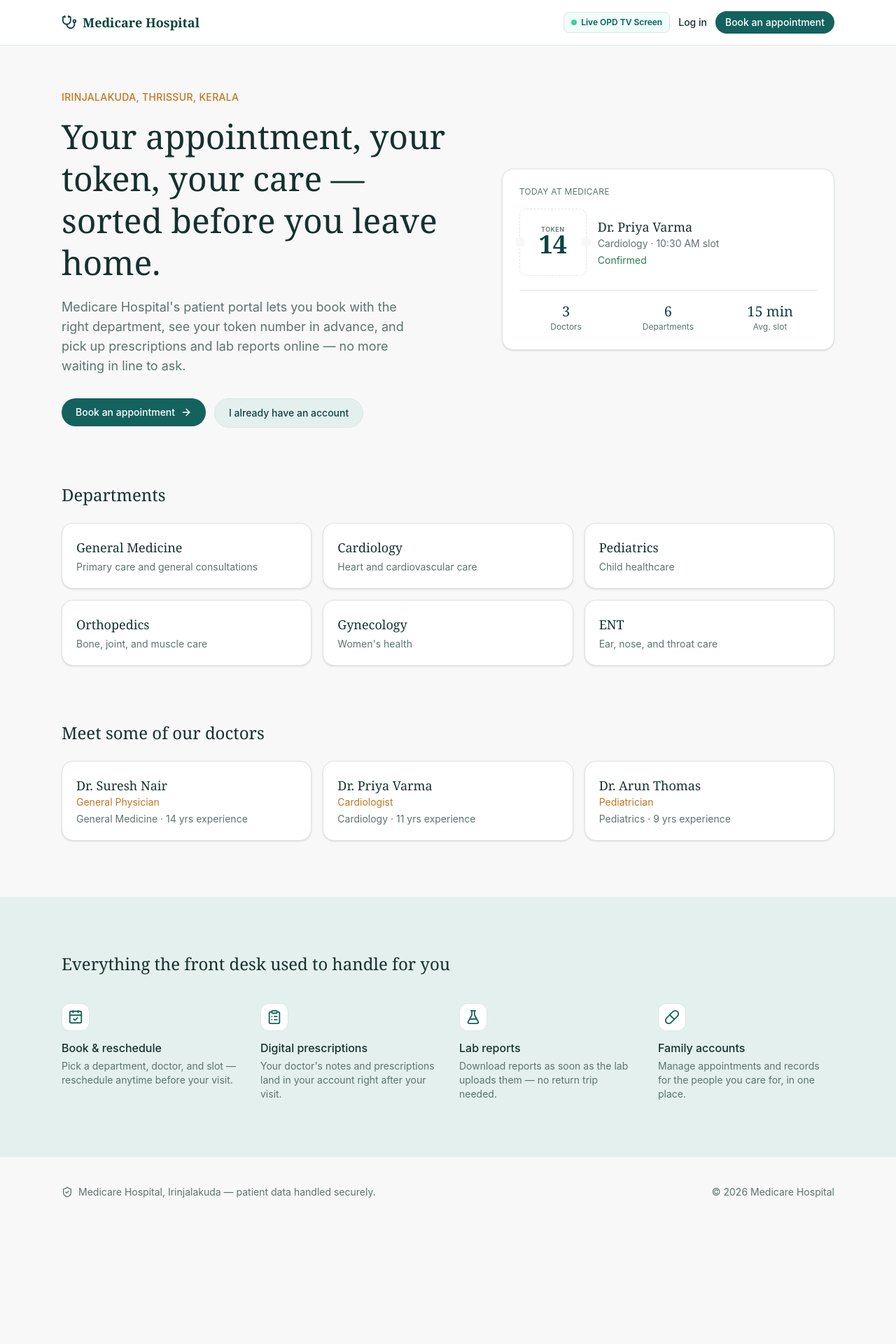
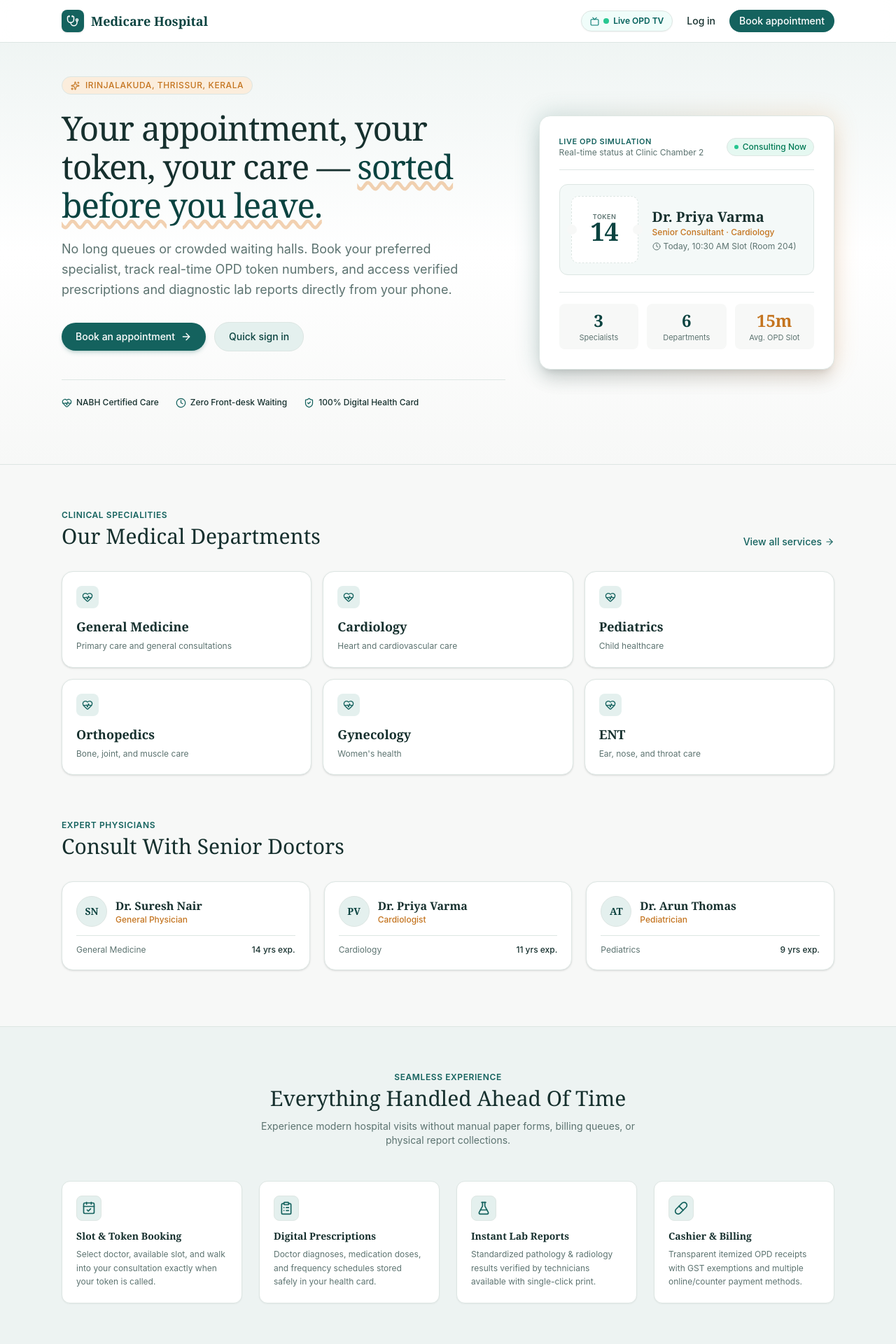
Before and after one commit to Imperfect-spiker28/medicare-hms, a Next.js app: page / in a window 1280 px wide. Shown: the top 1920 px of the page at 70% size. Before the commit the page ends 1753 px from the top, so only its background shows below. Built offline with nearby package versions, Linux system fonts and the light colour scheme; no server answers.

Commit message:
feat(ui): fix receipt print layout formatting and modernize landing/dashboard presentation

```diff
--- a/app/globals.css
+++ b/app/globals.css
@@ -95,3 +95,43 @@ h1, h2, h3, .font-display {
 }
 .token-badge::before { left: -7px; }
 .token-badge::after { right: -7px; }
+
+/* Print Stylesheet -- Clean, full-bleed printing for receipts & reports */
+@media print {
+  @page {
+    margin: 12mm;
+    size: auto;
+  }
+
+  body {
+    background: #ffffff !important;
+    color: #000000 !important;
+  }
+
+  /* Hide everything on background when print modal is open */
+  body > *:not(.print-container) {
+    visibility: hidden;
+  }
+
+  .print\:hidden {
+    display: none !important;
+  }
+
+  .print-page-clean {
+    position: fixed !important;
+    left: 0 !important;
+    top: 0 !important;
+    width: 100% !important;
+    height: auto !important;
+    margin: 0 !important;
+    padding: 0 !important;
+    border: none !important;
+    box-shadow: none !important;
+    background: #ffffff !important;
+    visibility: visible !important;
+  }
+
+  .print-page-clean * {
+    visibility: visible !important;
+  }
+}
--- a/app/page.tsx
+++ b/app/page.tsx
@@ -9,6 +9,10 @@ import {
   Pill,
   ShieldCheck,
   ArrowRight,
+  Clock,
+  Sparkles,
+  HeartPulse,
+  Tv,
 } from "lucide-react";
 
 const ROLE_HOME: Record<string, string> = {
@@ -58,32 +62,38 @@ export default async function HomePage() {
   const previewDoctors = doctors.slice(0, 3);
 
   return (
-    <div className="flex-1">
+    <div className="flex-1 bg-background text-foreground selection:bg-primary/20">
       {/* Top bar */}
-      <header className="border-b border-border bg-surface">
-        <div className="max-w-6xl mx-auto px-6 py-4 flex items-center justify-between">
-          <div className="flex items-center gap-2 font-display font-semibold text-lg text-primary-dark">
-            <Stethoscope size={22} />
-            Medicare Hospital
+      <header className="sticky top-0 z-40 border-b border-border bg-surface/90 backdrop-blur-md">
+        <div className="max-w-6xl mx-auto px-6 py-3.5 flex items-center justify-between">
+          <div className="flex items-center gap-2.5 font-display font-semibold text-lg text-primary-dark">
+            <div className="w-8 h-8 rounded-lg bg-primary text-white flex items-center justify-center shadow-sm">
+              <Stethoscope size={18} />
             </div>
+            <span>Medicare Hospital</span>
+          </div>
+
           <div className="flex items-center gap-3">
             <Link
               href="/display"
-              className="text-xs font-semibold px-2.5 py-1.5 rounded-lg border border-teal-200 text-teal-800 bg-teal-50 hover:bg-teal-100 transition-colors flex items-center gap-1.5"
+              className="text-xs font-semibold px-3 py-1.5 rounded-full border border-teal-200 text-teal-800 bg-teal-50 hover:bg-teal-100 transition-colors flex items-center gap-1.5 shadow-xs"
             >
-              <span className="w-2 h-2 rounded-full bg-emerald-500 animate-pulse" /> Live OPD TV Screen
+              <Tv size={13} className="text-teal-700" />
+              <span className="w-2 h-2 rounded-full bg-emerald-500 animate-pulse" />
+              Live OPD TV
             </Link>
+
             {homeHref ? (
               <Link href={homeHref}>
-                <Button size="sm">Go to dashboard</Button>
+                <Button size="sm" className="shadow-xs">Dashboard <ArrowRight size={14} /></Button>
               </Link>
             ) : (
               <>
-                <Link href="/login" className="text-sm font-medium text-foreground hover:text-primary">
+                <Link href="/login" className="text-sm font-medium text-foreground hover:text-primary px-2 py-1">
                   Log in
                 </Link>
                 <Link href="/register">
-                  <Button size="sm">Book an appointment</Button>
+                  <Button size="sm">Book appointment</Button>
                 </Link>
               </>
             )}
@@ -91,106 +101,188 @@ export default async function HomePage() {
         </div>
       </header>
 
-      {/* Hero */}
-      <section className="max-w-6xl mx-auto px-6 pt-16 pb-20 grid md:grid-cols-[1.1fr_0.9fr] gap-12 items-center">
+      {/* Hero Section */}
+      <section className="relative overflow-hidden pt-12 pb-20 border-b border-border/60 bg-gradient-to-b from-primary-tint/40 via-surface to-background">
+        <div className="max-w-6xl mx-auto px-6 grid md:grid-cols-[1.2fr_0.8fr] gap-12 items-center">
           <div>
-          <p className="text-sm font-medium text-accent-dark tracking-wide uppercase mb-4">
-            Irinjalakuda, Thrissur, Kerala
+            <div className="inline-flex items-center gap-2 px-3 py-1 rounded-full bg-accent-tint border border-accent/20 text-accent-dark text-xs font-medium uppercase tracking-wider mb-5">
+              <Sparkles size={13} /> Irinjalakuda, Thrissur, Kerala
+            </div>
+
+            <h1 className="font-display text-4xl sm:text-5xl leading-[1.15] text-foreground mb-5 font-normal tracking-tight">
+              Your appointment, your token, your care —{" "}
+              <span className="text-primary-dark font-medium underline decoration-accent/40 decoration-wavy">sorted before you leave.</span>
+            </h1>
+
+            <p className="text-muted text-base sm:text-lg mb-8 max-w-xl leading-relaxed">
+              No long queues or crowded waiting halls. Book your preferred specialist, track real-time OPD token numbers, and access verified prescriptions and diagnostic lab reports directly from your phone.
             </p>
-          <h1 className="font-display text-4xl md:text-5xl leading-tight text-foreground mb-5">
-            Your appointment, your token, your care — sorted before you leave home.
-          </h1>
-          <p className="text-muted text-lg mb-8 max-w-lg">
-            Medicare Hospital&apos;s patient portal lets you book with the right
-            department, see your token number in advance, and pick up prescriptions
-            and lab reports online — no more waiting in line to ask.
-          </p>
-          <div className="flex flex-wrap gap-3">
+
+            <div className="flex flex-wrap items-center gap-3 mb-10">
               <Link href="/register">
-              <Button>
+                <Button size="md" className="shadow-md shadow-primary/20">
                   Book an appointment <ArrowRight size={16} />
                 </Button>
               </Link>
               <Link href="/login">
-              <Button variant="secondary">I already have an account</Button>
+                <Button variant="secondary" size="md">Quick sign in</Button>
               </Link>
+            </div>
+
+            {/* Trust Badges */}
+            <div className="flex flex-wrap items-center gap-6 pt-6 border-t border-border/80 text-xs text-muted">
+              <div className="flex items-center gap-1.5 font-medium text-foreground">
+                <HeartPulse size={15} className="text-primary" /> NABH Certified Care
+              </div>
+              <div className="flex items-center gap-1.5 font-medium text-foreground">
+                <Clock size={15} className="text-primary" /> Zero Front-desk Waiting
+              </div>
+              <div className="flex items-center gap-1.5 font-medium text-foreground">
+                <ShieldCheck size={15} className="text-primary" /> 100% Digital Health Card
+              </div>
             </div>
           </div>
 
-        <Card className="p-6">
-          <p className="text-xs uppercase tracking-wide text-muted mb-4">Today at Medicare</p>
-          <div className="flex items-center gap-4 mb-5">
+          {/* Interactive Live OPD Hero Card */}
+          <div className="relative">
+            <div className="absolute -inset-1 bg-gradient-to-r from-primary to-accent rounded-3xl blur-lg opacity-20"></div>
+            <Card className="relative p-6 sm:p-7 shadow-xl border-border bg-surface">
+              <div className="flex items-center justify-between pb-4 mb-5 border-b border-border">
+                <div>
+                  <p className="text-[11px] uppercase tracking-wider font-semibold text-primary">Live OPD Simulation</p>
+                  <p className="text-xs text-muted">Real-time status at Clinic Chamber 2</p>
+                </div>
+                <span className="inline-flex items-center gap-1.5 px-2.5 py-1 rounded-full text-xs font-medium bg-emerald-500/10 text-emerald-700 border border-emerald-500/20">
+                  <span className="w-1.5 h-1.5 rounded-full bg-emerald-500 animate-pulse" /> Consulting Now
+                </span>
+              </div>
+
+              <div className="flex items-center gap-5 mb-6 bg-primary-tint/40 p-4 rounded-xl border border-primary/10">
                 <TokenBadge number={14} size="lg" />
-            <div>
-              <p className="font-display text-lg text-foreground">Dr. Priya Varma</p>
-              <p className="text-sm text-muted">Cardiology &middot; 10:30 AM slot</p>
-              <p className="text-sm text-success mt-1">Confirmed</p>
+                <div className="min-w-0">
+                  <p className="font-display text-xl font-semibold text-foreground">Dr. Priya Varma</p>
+                  <p className="text-xs font-medium text-accent-dark">Senior Consultant &middot; Cardiology</p>
+                  <p className="text-xs text-muted mt-1 flex items-center gap-1">
+                    <Clock size={12} /> Today, 10:30 AM Slot (Room 204)
+                  </p>
                 </div>
               </div>
-          <div className="border-t border-border pt-4 grid grid-cols-3 gap-3 text-center">
-            <div>
-              <p className="font-display text-xl text-primary-dark">{doctors.length}</p>
-              <p className="text-xs text-muted">Doctors</p>
+
+              {/* Hospital Key Figures */}
+              <div className="grid grid-cols-3 gap-3 text-center border-t border-border pt-4">
+                <div className="p-2 rounded-lg bg-background">
+                  <p className="font-display text-2xl font-bold text-primary-dark">{doctors.length}</p>
+                  <p className="text-[11px] text-muted">Specialists</p>
                 </div>
-            <div>
-              <p className="font-display text-xl text-primary-dark">{departments.length}</p>
-              <p className="text-xs text-muted">Departments</p>
+                <div className="p-2 rounded-lg bg-background">
+                  <p className="font-display text-2xl font-bold text-primary-dark">{departments.length}</p>
+                  <p className="text-[11px] text-muted">Departments</p>
                 </div>
-            <div>
-              <p className="font-display text-xl text-primary-dark">15 min</p>
-              <p className="text-xs text-muted">Avg. slot</p>
+                <div className="p-2 rounded-lg bg-background">
+                  <p className="font-display text-2xl font-bold text-accent-dark">15m</p>
+                  <p className="text-[11px] text-muted">Avg. OPD Slot</p>
                 </div>
               </div>
             </Card>
+          </div>
+        </div>
       </section>
 
-      {/* Departments */}
-      <section className="max-w-6xl mx-auto px-6 pb-20">
-        <h2 className="font-display text-2xl text-foreground mb-6">Departments</h2>
+      {/* Hospital Departments */}
+      <section className="max-w-6xl mx-auto px-6 py-16">
+        <div className="flex items-end justify-between mb-8">
+          <div>
+            <p className="text-xs font-semibold text-primary uppercase tracking-wider mb-1">Clinical Specialities</p>
+            <h2 className="font-display text-2xl sm:text-3xl text-foreground">Our Medical Departments</h2>
+          </div>
+          <Link href="/register" className="text-sm font-medium text-primary hover:text-primary-dark flex items-center gap-1">
+            View all services <ArrowRight size={14} />
+          </Link>
+        </div>
+
         <div className="grid sm:grid-cols-2 md:grid-cols-3 gap-4">
           {departments.map((d) => (
-            <Card key={d.id} className="p-5">
-              <p className="font-display text-lg text-foreground mb-1">{d.name}</p>
-              <p className="text-sm text-muted">{d.description}</p>
+            <Card key={d.id} className="p-5 hover:border-primary/50 hover:shadow-md transition-all group cursor-default">
+              <div className="w-8 h-8 rounded-lg bg-primary-tint text-primary flex items-center justify-center mb-3 group-hover:bg-primary group-hover:text-white transition-colors">
+                <HeartPulse size={16} />
+              </div>
+              <p className="font-display text-lg font-semibold text-foreground mb-1 group-hover:text-primary transition-colors">{d.name}</p>
+              <p className="text-xs text-muted leading-relaxed">{d.description}</p>
             </Card>
           ))}
         </div>
       </section>
 
-      {/* Doctors preview */}
+      {/* Featured Doctors Preview */}
       <section className="max-w-6xl mx-auto px-6 pb-20">
-        <h2 className="font-display text-2xl text-foreground mb-6">Meet some of our doctors</h2>
-        <div className="grid sm:grid-cols-2 md:grid-cols-3 gap-4">
+        <div className="mb-8">
+          <p className="text-xs font-semibold text-primary uppercase tracking-wider mb-1">Expert Physicians</p>
+          <h2 className="font-display text-2xl sm:text-3xl text-foreground">Consult With Senior Doctors</h2>
+        </div>
+
+        <div className="grid sm:grid-cols-2 md:grid-cols-3 gap-5">
           {previewDoctors.map((d) => (
-            <Card key={d.id} className="p-5">
-              <p className="font-display text-lg text-foreground">{d.fullName}</p>
-              <p className="text-sm text-accent-dark mb-1">{d.specialization}</p>
-              <p className="text-sm text-muted">{d.department?.name || "General Medicine"} &middot; {d.yearsExperience} yrs experience</p>
+            <Card key={d.id} className="p-5 hover:shadow-md transition-shadow">
+              <div className="flex items-center gap-3 mb-3">
+                <div className="w-11 h-11 rounded-full bg-primary-tint text-primary-dark font-display font-bold flex items-center justify-center text-sm border border-primary/20">
+                  {d.fullName.replace("Dr. ", "").split(" ").map(n => n[0]).join("")}
+                </div>
+                <div>
+                  <p className="font-display font-semibold text-base text-foreground">{d.fullName}</p>
+                  <p className="text-xs font-medium text-accent-dark">{d.specialization}</p>
+                </div>
+              </div>
+              <div className="flex items-center justify-between text-xs text-muted pt-3 border-t border-border/70">
+                <span>{d.department?.name || "General Medicine"}</span>
+                <span className="font-medium text-foreground">{d.yearsExperience} yrs exp.</span>
+              </div>
             </Card>
           ))}
         </div>
       </section>
 
-      {/* How it works */}
-      <section className="bg-primary-tint py-20">
+      {/* Key Portal Features */}
+      <section className="bg-primary-tint/50 border-y border-border py-16">
         <div className="max-w-6xl mx-auto px-6">
-          <h2 className="font-display text-2xl text-foreground mb-10">
-            Everything the front desk used to handle for you
+          <div className="text-center max-w-xl mx-auto mb-12">
+            <p className="text-xs font-semibold text-primary uppercase tracking-wider mb-1">Seamless Experience</p>
+            <h2 className="font-display text-2xl sm:text-3xl text-foreground mb-3">
+              Everything Handled Ahead Of Time
             </h2>
-          <div className="grid sm:grid-cols-2 md:grid-cols-4 gap-8">
-            <Feature icon={<CalendarCheck size={22} />} title="Book & reschedule" text="Pick a department, doctor, and slot — reschedule anytime before your visit." />
-            <Feature icon={<ClipboardList size={22} />} title="Digital prescriptions" text="Your doctor's notes and prescriptions land in your account right after your visit." />
-            <Feature icon={<FlaskConical size={22} />} title="Lab reports" text="Download reports as soon as the lab uploads them — no return trip needed." />
-            <Feature icon={<Pill size={22} />} title="Family accounts" text="Manage appointments and records for the people you care for, in one place." />
+            <p className="text-sm text-muted">Experience modern hospital visits without manual paper forms, billing queues, or physical report collections.</p>
+          </div>
+
+          <div className="grid sm:grid-cols-2 md:grid-cols-4 gap-6">
+            <Feature
+              icon={<CalendarCheck size={20} />}
+              title="Slot & Token Booking"
+              text="Select doctor, available slot, and walk into your consultation exactly when your token is called."
+            />
+            <Feature
+              icon={<ClipboardList size={20} />}
+              title="Digital Prescriptions"
+              text="Doctor diagnoses, medication doses, and frequency schedules stored safely in your health card."
+            />
+            <Feature
+              icon={<FlaskConical size={20} />}
+              title="Instant Lab Reports"
+              text="Standardized pathology & radiology results verified by technicians available with single-click print."
+            />
+            <Feature
+              icon={<Pill size={20} />}
+              title="Cashier & Billing"
+              text="Transparent itemized OPD receipts with GST exemptions and multiple online/counter payment methods."
+            />
           </div>
         </div>
       </section>
 
-      <footer className="max-w-6xl mx-auto px-6 py-10 flex items-center justify-between text-sm text-muted">
+      {/* Footer */}
+      <footer className="max-w-6xl mx-auto px-6 py-8 flex flex-col sm:flex-row items-center justify-between gap-4 text-xs text-muted">
         <span className="flex items-center gap-2">
-          <ShieldCheck size={16} /> Medicare Hospital, Irinjalakuda — patient data handled securely.
+          <ShieldCheck size={16} className="text-primary" /> Medicare Hospital, Irinjalakuda — Patient health records encrypted and protected.
         </span>
-        <span>&copy; {new Date().getFullYear()} Medicare Hospital</span>
+        <span>&copy; {new Date().getFullYear()} Medicare Hospital. All rights reserved.</span>
       </footer>
     </div>
   );
@@ -198,12 +290,12 @@ export default async function HomePage() {
 
 function Feature({ icon, title, text }: { icon: React.ReactNode; title: string; text: string }) {
   return (
-    <div>
-      <div className="w-10 h-10 rounded-xl bg-surface border border-border flex items-center justify-center text-primary mb-3">
+    <div className="bg-surface border border-border rounded-xl p-5 shadow-xs">
+      <div className="w-9 h-9 rounded-lg bg-primary-tint border border-primary/20 flex items-center justify-center text-primary mb-3">
         {icon}
       </div>
-      <p className="font-medium text-foreground mb-1">{title}</p>
-      <p className="text-sm text-muted">{text}</p>
+      <p className="font-display font-semibold text-sm text-foreground mb-1.5">{title}</p>
+      <p className="text-xs text-muted leading-relaxed">{text}</p>
     </div>
   );
 }
--- a/components/lab-report-modal.tsx
+++ b/components/lab-report-modal.tsx
@@ -32,8 +32,8 @@ export function LabReportModal({
   const isCompleted = report.status === "COMPLETED";
 
   return (
-    <div className="fixed inset-0 z-50 flex items-center justify-center bg-black/60 p-4 overflow-y-auto">
-      <div className="bg-surface border border-border rounded-2xl w-full max-w-2xl shadow-2xl overflow-hidden flex flex-col my-8">
+    <div className="fixed inset-0 z-50 flex items-center justify-center bg-black/60 p-4 overflow-y-auto print:p-0 print:bg-white print:static print:inset-auto">
+      <div className="bg-surface border border-border rounded-2xl w-full max-w-2xl shadow-2xl overflow-hidden flex flex-col my-8 print:border-none print:shadow-none print:m-0 print:p-0 print:max-w-none print:w-full print-page-clean">
         {/* Actions bar (hidden in print) */}
         <div className="flex items-center justify-between px-6 py-4 border-b border-border bg-surface/50 print:hidden">
           <div className="flex items-center gap-2">
```
Also changed, not shown: components/consultation-receipt-modal.tsx (+4 -4 lines). Lines whose indentation alone changed are shown as unchanged.
